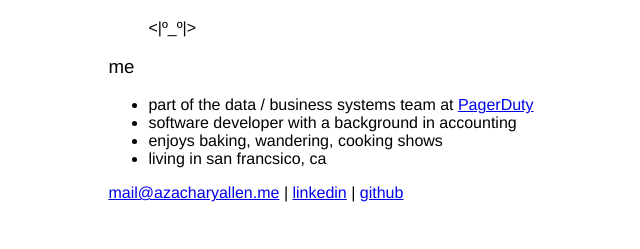
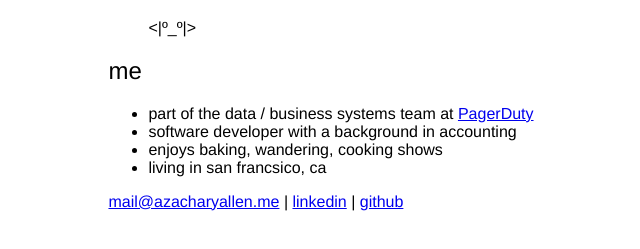
Before and after one commit to azacharyallen/azacharyallen.github.io, a plain HTML site: page index.html in a window 1280 px wide. Shown: the part 77-326 px from the top of the page, without its empty margins (319-959 px from the left). Drawn offline with Linux system fonts and the light colour scheme.

Commit message:
pass w3c validator

```diff
--- a/index.html
+++ b/index.html
@@ -1,8 +1,10 @@
-<html>
+<!DOCTYPE html>
+<html lang="en">
     <head>
+        <meta charset="UTF-8">
+        <meta name="viewport" content="width=device-width, initial-scale=1, maximum-scale=1">
         <title> a z a </title>
-        <meta name="viewport" content="width=device-width, initial-scale=1, maximum-scale=1">
-        <style type='text/css'>
+        <style>
             body {
                 text-align: center;
                 padding: 1rem;
@@ -12,7 +14,7 @@
                 font-variant: normal;
                 font-weight: 400;
             }
-            content {
+            .content {
                 display: inline-block;
                 text-align: left;
                 max-width: 60rem;
@@ -22,7 +24,7 @@
                 font-weight: 500;
 
             }
-            h3 {
+            h2 {
                 font-weight: 500;
             }
             p {
@@ -34,10 +36,10 @@
         </style>
     </head>
     <body>
-        <content>
+        <div class="content">
             <h1> a. zachary allen </h1>
             <blockquote>&lt;|º_º|&gt;</blockquote>
-            <h3> me </h3>
+            <h2> me </h2>
             <ul>
                 <li> part of the data / business systems team at <a href='https://www.pagerduty.com'>PagerDuty</a></li>
                 <li> software developer with a background in accounting </li>
@@ -47,6 +49,6 @@
             <a href='mailto:mail@azacharyallen.me'>mail@azacharyallen.me</a>
              | <a href='https://www.linkedin.com/in/azacharyallen'>linkedin</a>
              | <a href='https://www.github.com/azacharyallen'>github</a>
-        </content>
+        </div>
     </body>
 </html>
```
